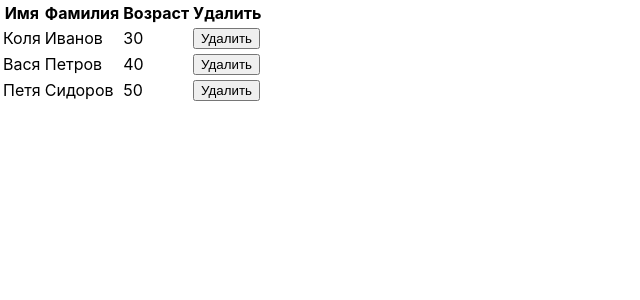
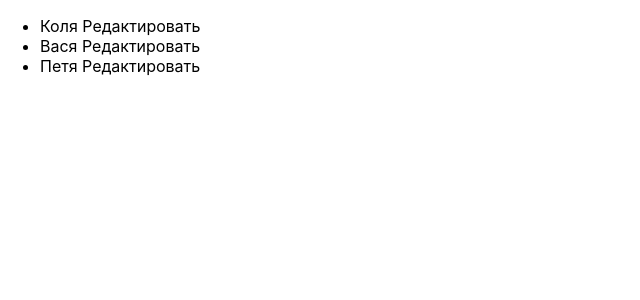
Before and after one commit to macros123/react-practice-1, a React (Create React App) app: page / in a window 1280 px wide. Shown: the top 300 px of the page, without its empty margins (0-640 px from the left). Built offline with nearby package versions, Linux system fonts and the light colour scheme.

Commit message:
event poling to parent content

```diff
--- a/src/App.js
+++ b/src/App.js
@@ -5,55 +5,72 @@ class App extends React.Component {
   constructor(props) {
     super(props)
     this.state = {
-      users: [
-        {name: 'Коля', surname: 'Иванов', age: 30},
-        {name: 'Вася', surname: 'Петров', age: 40},
-        {name: 'Петя', surname: 'Сидоров', age: 50},
-      ]
+      users: ['Коля', 'Вася', 'Петя']
     };
   }
 
-  deleteUser(index) {
-    this.state.users.splice(index, 1)
+  changeUserName(value, index) {
+    const tmp = this.state.users
+    tmp[index] = value
     this.setState({
-      users: this.state.users
+      users: tmp
     })
   }
 
   render() {
-    const users = this.state.users.map((e, i) => <User
-      name={e.name}
-      surname={e.surname}
-      age={e.age}
-      key={i}
-      deleteUser={this.deleteUser.bind(this)}
-      index={i}
-    />)
+
     return (
       <div className='block'>
-        <table>
-          <tr>
-            <th>Имя</th>
-            <th>Фамилия</th>
-            <th>Возраст</th>
-            <th>Удалить</th>
-          </tr>
-        {users}
-        </table>
+        <User users={this.state.users} changeUserName={this.changeUserName.bind(this)}/>
     </div>
     )
   }
 }
 
 class User extends React.Component {
+  constructor(props) {
+    super(props)
+    this.state = {
+      changing: new Array(this.props.users.length).fill(false),
+      changingValue: ''
+    };
+  }
+
+  finishChanging(i, event ) {
+    const tmp = this.state.changing
+    tmp[i] = !tmp[i]
+    this.setState({
+      changing: tmp,
+      changingValue: event.target.value
+    })
+  }
+  initChanging(i, event) {
+    const tmp = this.state.changing
+    tmp[i] = !tmp[i]
+    this.setState({
+      changing: tmp,
+      changingValue: this.props.users[i]
+    })
+  }
+
+  changing(event) {
+    this.setState({
+      changingValue: event.target.value
+    })
+    console.log(this.state.changing)
+    this.props.changeUserName(event.target.value, this.state.changing.indexOf(true))
+  }
+
   render() {
+    const userList = this.props.users.map((e, i) => <li key={i}>{e} {this.state.changing[i] ? <input
+    type='text'
+    value={this.state.changing[i] ? this.state.changingValue : this.props.users[i]}
+    //onFocus={this.finishChanging.bind(this, i)}
+    onBlur={this.finishChanging.bind(this, i)}
+    onChange={this.changing.bind(this)} /> : null}
+    <a  onClick={this.initChanging.bind(this, i)}>{this.state.changing[i] ? null : 'Редактировать' }</a></li>)
     return (
-      <tr>
-        <td>{this.props.name}</td>
-        <td>{this.props.surname}</td>
-        <td>{this.props.age}</td>
-        <td><button onClick={this.props.deleteUser.bind(null, this.props.index)}>Удалить</button></td>
-      </tr>
+      <ul>{userList}</ul>
     )
   }
 }
```
